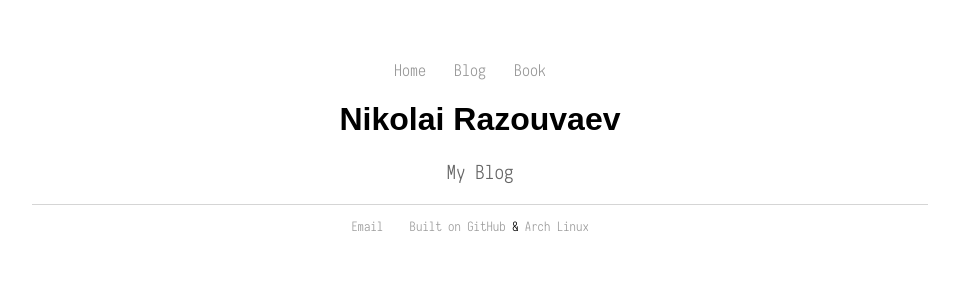
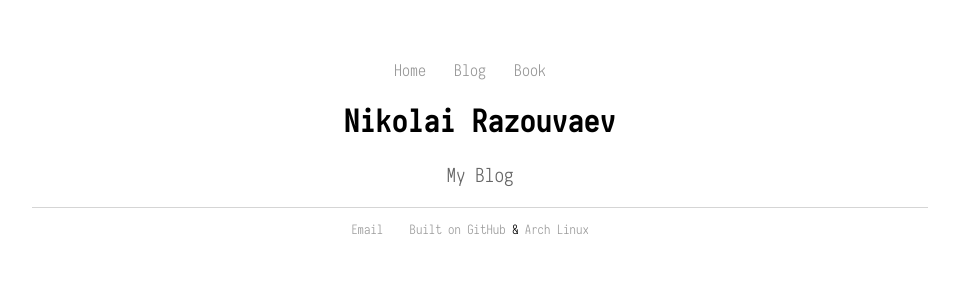
Before and after one commit to nkrzv/nkrzv.github.io, a Jekyll site: the page built from index.html, in a window 1280 px wide. Shown: the top 300 px of the page, without its empty margins (160-1119 px from the left). Built offline with Jekyll 4.4.1, drawn with Linux system fonts in a browser that asks for light colours.

Commit message:
Update main.css

```diff
--- a/css/main.css
+++ b/css/main.css
@@ -9,6 +9,12 @@
    font-style: italic;
    font-weight: 300;
    src: url('/fonts/woff2/iosevka-lightitalic.woff2') format('woff2'), url('/fonts/woff/iosevka-lightitalic.woff') format('woff'), url('/fonts/ttf/iosevka-lightitalic.ttf') format('truetype');
+ }
+@font-face {
+   font-family: 'Iosevka Bold';
+   font-style: bold;
+   font-weight: 700;
+   src: url('/fonts/woff2/iosevka-bold.woff2') format('woff2'), url('/fonts/woff/iosevka-bold.woff') format('woff'), url('/fonts/ttf/iosevka-bold.ttf') format('truetype');
  }
 body {
     margin: 60px auto;
@@ -34,7 +40,8 @@ a:hover {
 }
 h1 {
     font-size: 2em;
-    font-family: sans-serif;
+    font-family: 'Iosevka Bold';
+    font-weight: 700;
     text-align: center;
 }
 p {
```
